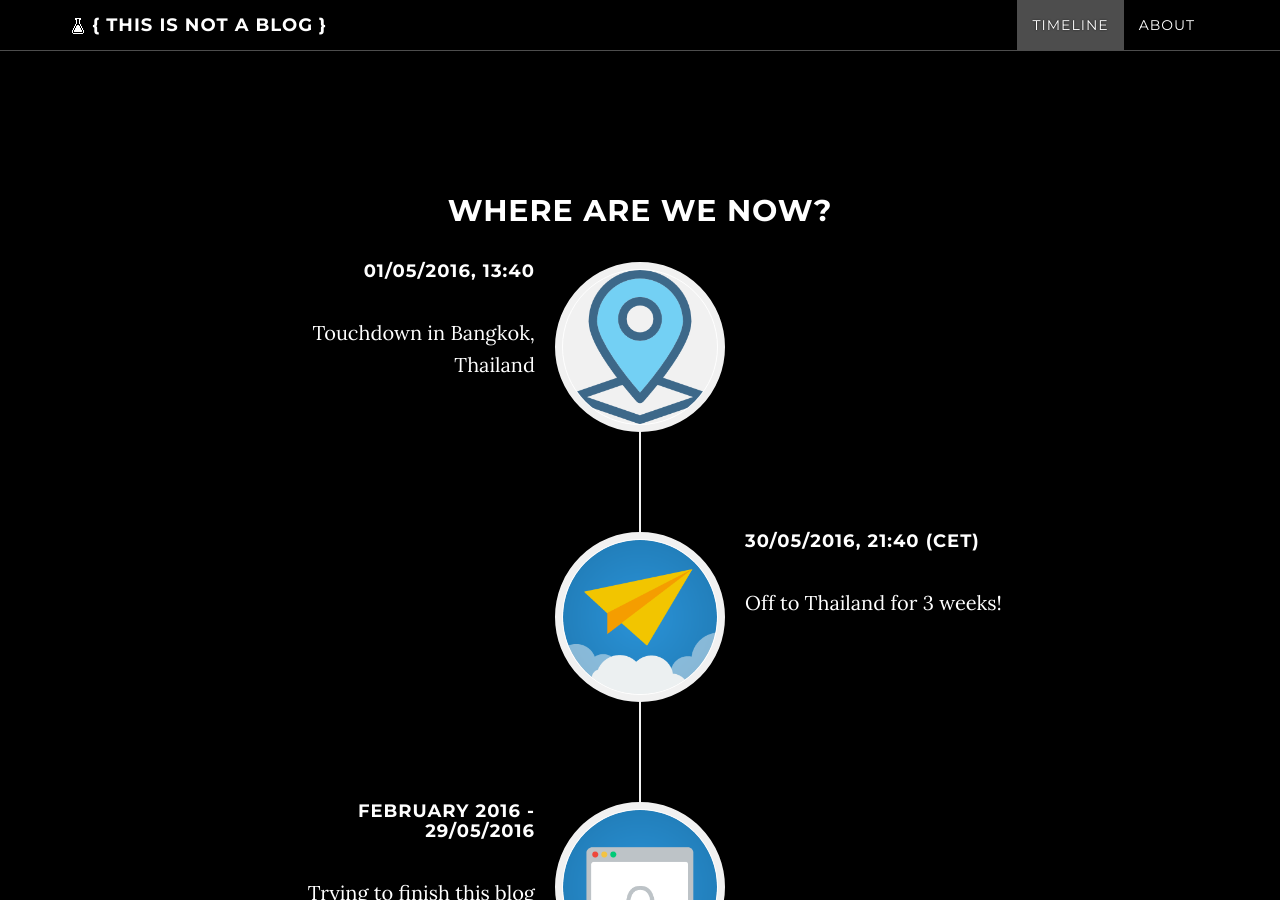
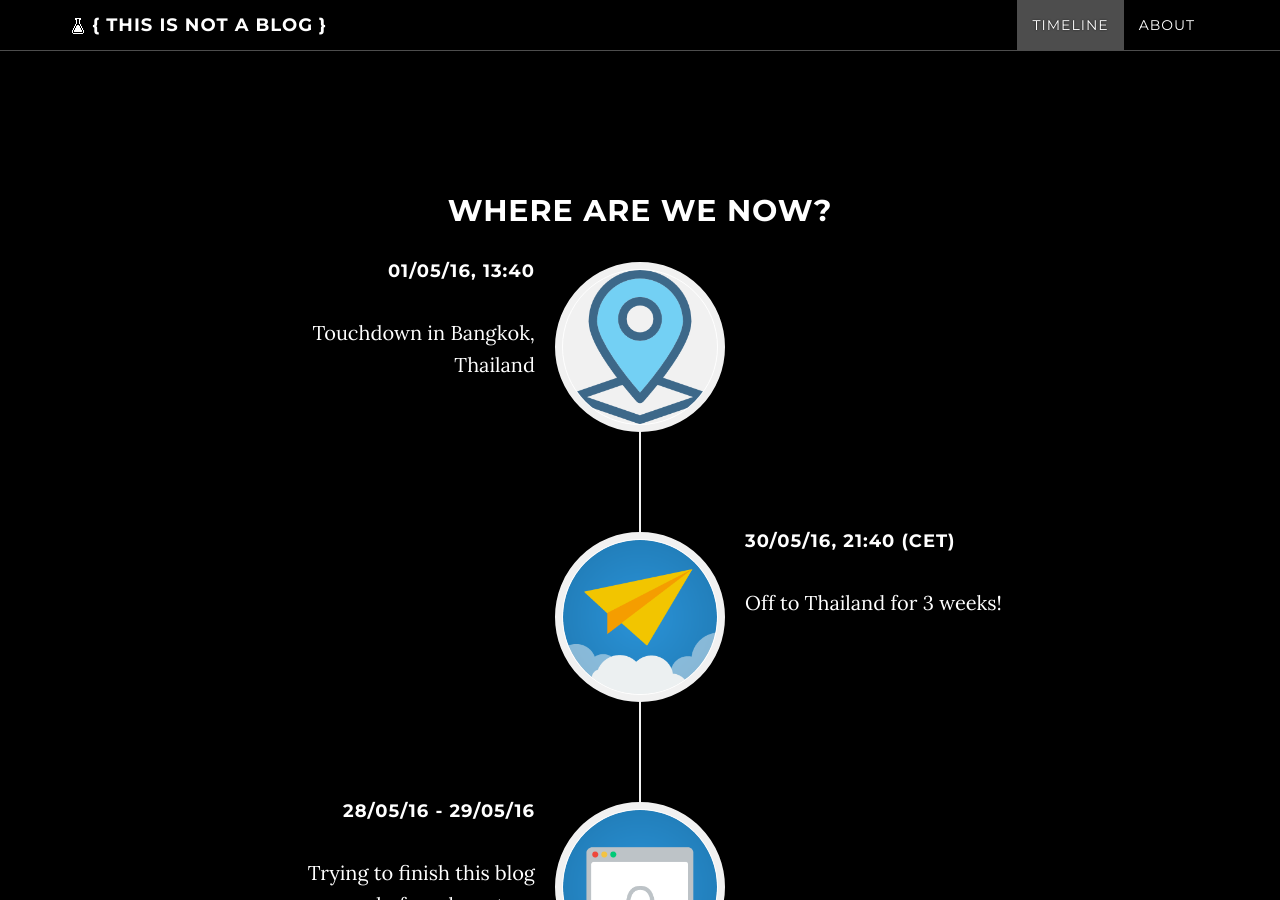
Before and after one commit to racheltah/racheltah.github.io, a Jekyll site: the page built from index.html, in a window 1280 px wide and 900 px high, scrolled down 956 px. Built offline with Jekyll 4.4.1, drawn with Linux system fonts in a browser that asks for light colours; nearby versions of some CDN libraries; comment, search, counter and statistics services are not loaded.

Commit message:
Update _config.yml

```diff
--- a/_config.yml
+++ b/_config.yml
@@ -110,13 +110,13 @@ syntax-highlight: True
 
 events:
   - image: "/img/timeline/location.png"
-    date: "01/05/2016, 13:40"
+    date: "01/05/16, 13:40"
     description: "Touchdown in Bangkok, Thailand"
   - image: "/img/timeline/paper-plane.png"
-    date: "30/05/2016, 21:40 (CET)"
+    date: "30/05/16, 21:40 (CET)"
     description: "Off to Thailand for 3 weeks!"
   - image: "/img/timeline/website-lock.png"
-    date: "February 2016 - 29/05/2016"
+    date: "28/05/16 - 29/05/16"
     description: "Trying to finish this blog page before departure"
 #image: "/img/timeline/spidertocat.png"
 #date: "September 2013 - Today"
```
